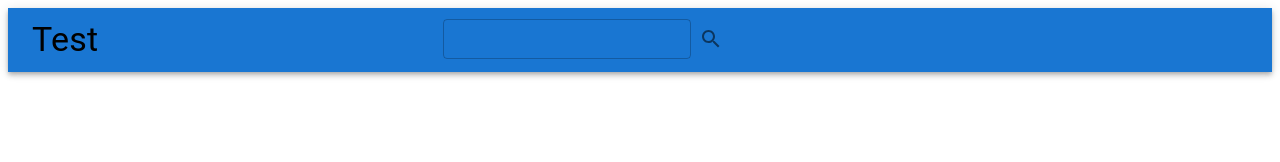
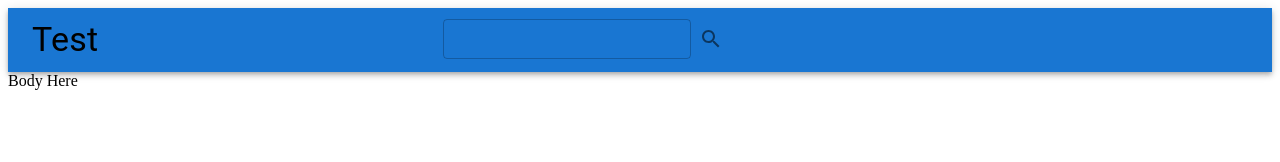
Before and after one commit to duong-vo/thirdparty-wikipedia, a Next.js app: page /articles/1 in a window 1280 px wide. Shown: the top 162 px of the page. Built offline with nearby package versions, Linux system fonts and the light colour scheme.

Commit message:
add a new article body

```diff
--- a/src/components/SearchBar.js
+++ b/src/components/SearchBar.js
@@ -3,7 +3,7 @@ import IconButton from "@mui/material/IconButton";
 import SearchIcon from "@mui/icons-material/Search";
 import TextField from "@mui/material/TextField";
 
-function SearchBar() {
+const SearchBar = () => {
 
   return (
     <div>
--- /dev/null
+++ b/src/pages/articles/ArticleBody.js
@@ -0,0 +1,15 @@
+import React from 'react';
+import withStyles from '@mui/styles/withStyles';
+
+const styles = () => ({
+});
+const ArticleBody = (props) => {
+  const { classes } = props;
+  return (
+    <div>
+      Body Here
+    </div>
+  );
+}
+
+export default withStyles(styles)(ArticleBody);
--- a/src/pages/articles/[id].js
+++ b/src/pages/articles/[id].js
@@ -6,6 +6,7 @@ import Grid from '@mui/material/Grid';
 import Toolbar from '@mui/material/Toolbar';
 import Typography from '@mui/material/Typography';
 import SearchBar from '../../components/SearchBar';
+import ArticleBody from './ArticleBody';
 
 const styles = () => ({
   title: {
@@ -35,6 +36,7 @@ const Article = (props) => {
           </Grid>
         </Toolbar>
       </AppBar>
+      <ArticleBody />
     </div>
   );
 }
```
